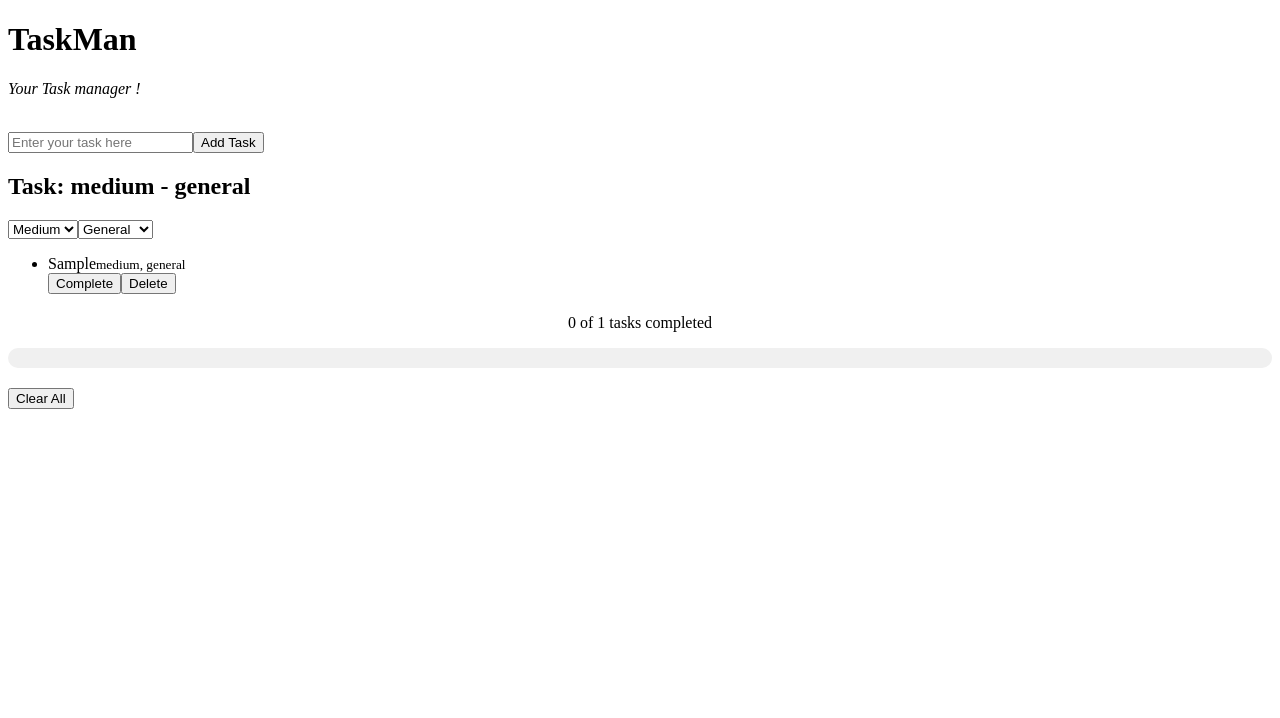
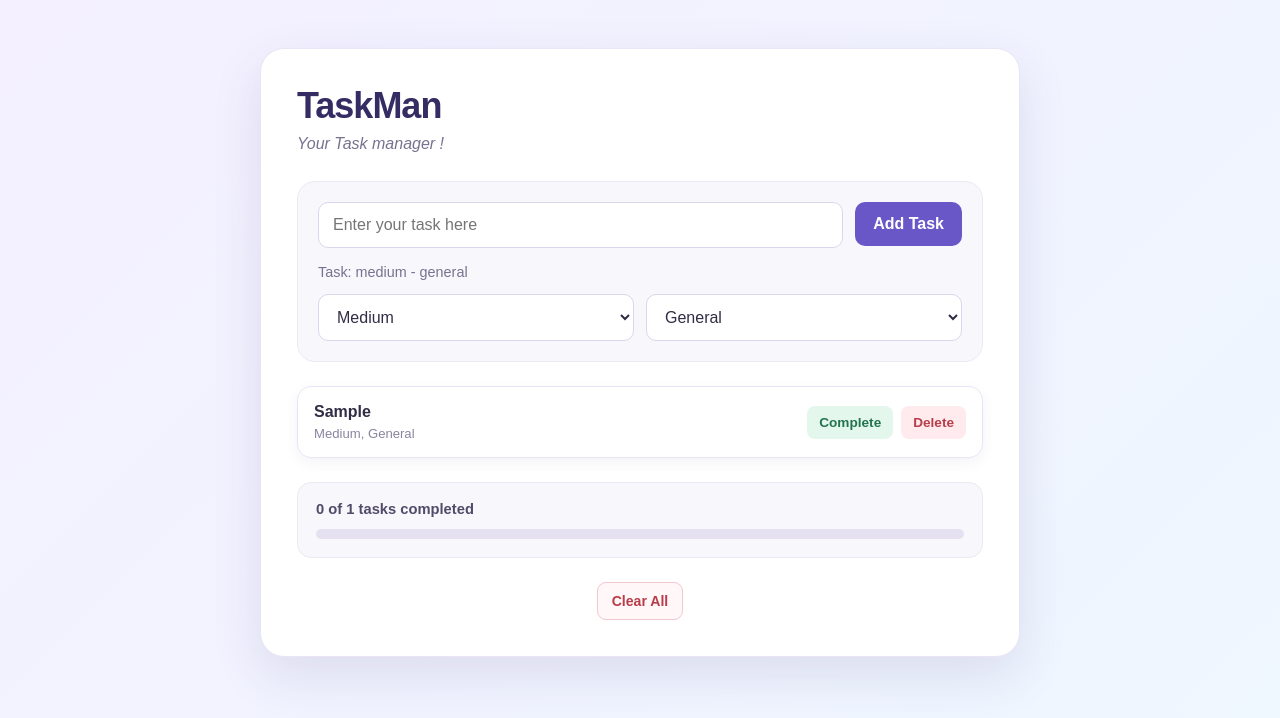
Before and after one commit to mohammed-hamza-dev/TaskMan, a React (Vite) app: page / in a window 1280 px wide. Both pictures are taken after typing "Sample" into the empty fields and a click on the button "Add Task". Shown: the top 718 px of the page. Built offline with nearby package versions, Linux system fonts and the light colour scheme.

Commit message:
Update task manager UI

```diff
--- a/src/Components/Tasklist.jsx
+++ b/src/Components/Tasklist.jsx
@@ -11,7 +11,7 @@ export default function Tasklist({ tasks, updateTask, deleteTask }) {
   return (
     <ul className="tasklist">
       {tasks.map((task, index) => (
-        <li key={index}>
+        <li key={index} className={task.completed ? 'completed' : ''}>
 
           {/* Display task details */}
           <div>
--- a/src/index.css
+++ b/src/index.css
@@ -1,22 +1,271 @@
+/* Progress Tracker Styles */
+.progresstracker {
+  margin: 24px 0;
+  padding: 18px;
+  text-align: left;
+  background: #f8f7fc;
+  border: 1px solid #ece9f5;
+  border-radius: 14px;
+}
 
 
-/* Progress Tracker Styles */
-.progresstracker {
-  margin: 20px 0;
-  text-align: center;
+.progresstracker p {
+  margin: 0;
+  color: #514b69;
+  font-size: 0.92rem;
+  font-weight: 600;
 }
 
 .progressbar {
   width: 100%;
-  height: 20px;
-  background-color: #f0f0f0;
-  border-radius: 10px;
+  height: 10px;
+  margin-top: 12px;
   overflow: hidden;
-  margin-top: 10px;
+  background: #e5e1f0;
+  border-radius: 999px;
 }
 
 .progress {
   height: 100%;
-  background-color: #4caf50; /* Green color for the progress */
-  transition: width 0.3s ease;
+  background: linear-gradient(90deg, #7967d9, #a58af2);
+  border-radius: inherit;
+  transition: width 0.35s ease;
 }
+
+
+/* General Styles */
+
+* {
+  box-sizing: border-box;
+}
+
+/* Reset some default styles */
+
+body {
+  margin: 0;
+  min-height: 100vh;
+  min-width: 320px;
+  font-family: Arial, sans-serif;
+  color: #25243a;
+  background: linear-gradient(135deg, #f4f0ff, #eef7ff);
+}
+
+
+#root {
+  width: min(760px, calc(100% - 32px));
+  margin: 48px auto;
+  padding: 36px;
+  background-color: #ffffff;
+  border: 1px solid #e9e5f6;
+  border-radius: 24px;
+  box-shadow: 0 18px 50px rgba(69, 50, 116, 0.12);
+
+}
+
+h1 {
+  margin: 0;
+  color: #352c63;
+  font-size: 2.25rem;
+  letter-spacing: -1px;
+}
+
+h1+p {
+  margin: 8px 0 28px;
+  color: #77728f;
+}
+
+
+.taskform {
+  padding: 20px;
+  border-radius: 18px;
+  background: #f8f7fc;
+  border: 1px solid #ece9f5;
+}
+
+.taskform br {
+  display: none;
+}
+
+
+#input {
+  display: grid;
+  grid-template-columns: 1fr auto;
+  gap: 12px;
+}
+
+.taskform input,
+.taskform select {
+  width: 100%;
+  padding: 13px 14px;
+  font: inherit;
+  color: #302d45;
+  background: white;
+  border: 1px solid #dcd6ec;
+  border-radius: 10px;
+  outline: none;
+}
+
+
+.taskform button {
+  padding: 13px 18px;
+  border: none;
+  border-radius: 10px;
+  color: white;
+  background: #6957c8;
+  font: inherit;
+  font-weight: 600;
+  cursor: pointer;
+  transition: 0.2s ease;
+}
+
+
+#btns {
+  display: flex;
+  gap: 12px;
+  margin-top: 14px;
+}
+
+
+/* Responsive Styles */
+
+@media (max-width: 600px) {
+  #btns {
+    flex-direction: column;
+  }
+
+    .tasklist li {
+    flex-direction: column;
+    align-items: stretch;
+  }
+
+  .tasklist li > div:last-child {
+    width: 100%;
+  }
+
+  .tasklist li > div:last-child button {
+    flex: 1;
+  }
+}
+
+/* Task Form Styles */
+.taskform h2 {
+  grid-column: 1 / -1;
+  margin: 4px 0 0;
+  color: #77728f;
+  font-size: 0.9rem;
+  font-weight: 500;
+}
+
+
+.tasklist {
+  list-style: none;
+  padding: 0;
+  margin: 24px 0;
+  display: grid;
+  gap: 12px;
+}
+
+
+.tasklist li {
+  display: flex;
+  align-items: center;
+  justify-content: space-between;
+  gap: 16px;
+  padding: 16px;
+  background: #ffffff;
+  border: 1px solid #e9e5f6;
+  border-radius: 14px;
+  box-shadow: 0 5px 14px rgba(69, 50, 116, 0.06);
+  transition: 0.2s ease;
+}
+
+.tasklist li:hover {
+  transform: translateY(-2px);
+  box-shadow: 0 10px 20px rgba(69, 50, 116, 0.1);
+}
+
+
+.tasklist li > div:first-child {
+  display: flex;
+  flex-direction: column;
+  gap: 5px;
+}
+
+.tasklist li span {
+  color: #302d45;
+  font-size: 1rem;
+  font-weight: 600;
+}
+
+.tasklist li small {
+  color: #8a849e;
+  font-size: 0.82rem;
+  text-transform: capitalize;
+}
+
+.tasklist li > div:last-child {
+  display: flex;
+  gap: 8px;
+}
+
+.tasklist button {
+  padding: 9px 12px;
+  border: none;
+  border-radius: 8px;
+  font: inherit;
+  font-size: 0.85rem;
+  font-weight: 600;
+  cursor: pointer;
+  transition: 0.2s ease;
+}
+
+.tasklist button:first-child {
+  color: #23734d;
+  background: #e4f7ed;
+}
+
+.tasklist button:last-child {
+  color: #b83d4a;
+  background: #ffeaed;
+}
+
+
+.tasklist button:first-child:hover {
+  background: #c9efd9;
+}
+
+.tasklist button:last-child:hover {
+  background: #ffd6dc;
+}
+
+.tasklist li.completed {
+  background: #f5f4f8;
+  opacity: 0.72;
+}
+
+.tasklist li.completed span {
+  color: #8a849e;
+  text-decoration: line-through;
+}
+
+
+.clear {
+  display: block;
+  margin: 0 auto;
+  padding: 10px 14px;
+  border: 1px solid #f1c8cf;
+  border-radius: 9px;
+  color: #b83d4a;
+  background: #fff7f8;
+  font: inherit;
+  font-size: 0.88rem;
+  font-weight: 600;
+  cursor: pointer;
+  transition: 0.2s ease;
+}
+
+.clear:hover {
+  color: white;
+  background: #c84c5a;
+  border-color: #c84c5a;
+}
```
Also changed, not shown: src/App.jsx (line endings or trailing spaces).
